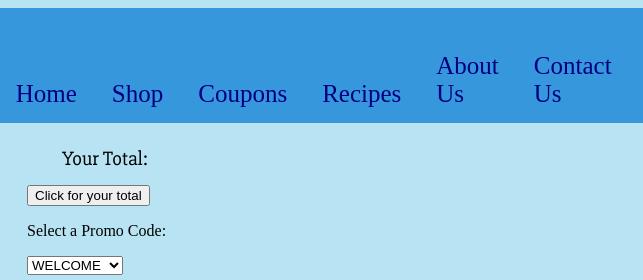
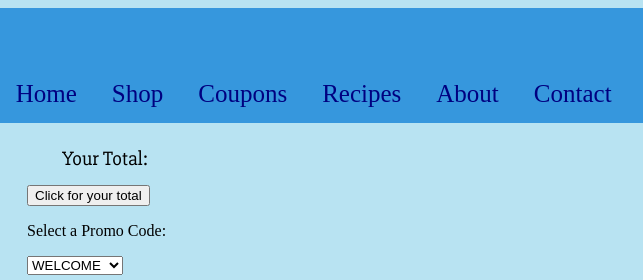
Before and after one commit to samanthainneo99/CS-146, a plain HTML site: page checkout.html in a window 1280 px wide. Shown: the top 280 px of the page, 150-793 px from the left. Drawn offline with Linux system fonts and the light colour scheme.

Commit message:
Update checkout.html

```diff
--- a/checkout.html
+++ b/checkout.html
@@ -14,8 +14,8 @@
         <a href="newShope.html" class="headlinks">Shop</a>
         <a href="shopCoupon.html" class="headlinks">Coupons</a>
         <a href="shopRecipe.html" class="headlinks">Recipes</a>
-        <a href="shopAboutUs.html" class="headlinks">About Us</a>
-        <a href="shopContactUs.html" class="headlinks">Contact Us</a>
+        <a href="shopAboutUs.html" class="headlinks">About</a>
+        <a href="shopContactUs.html" class="headlinks">Contact</a>
         <a href="checkout.html" ><img src="images/cart.png" id="cart"> </img></a>
       </nav>
   <div class="row">
```
